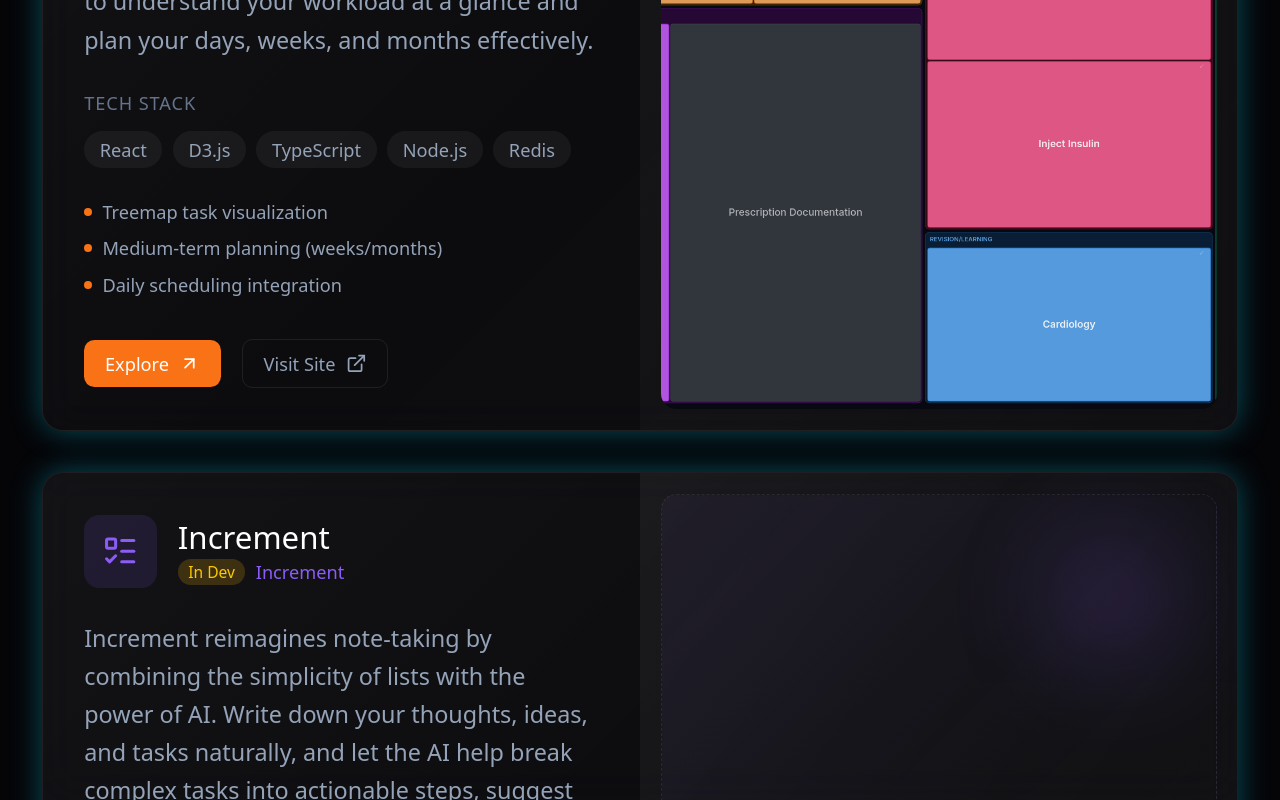
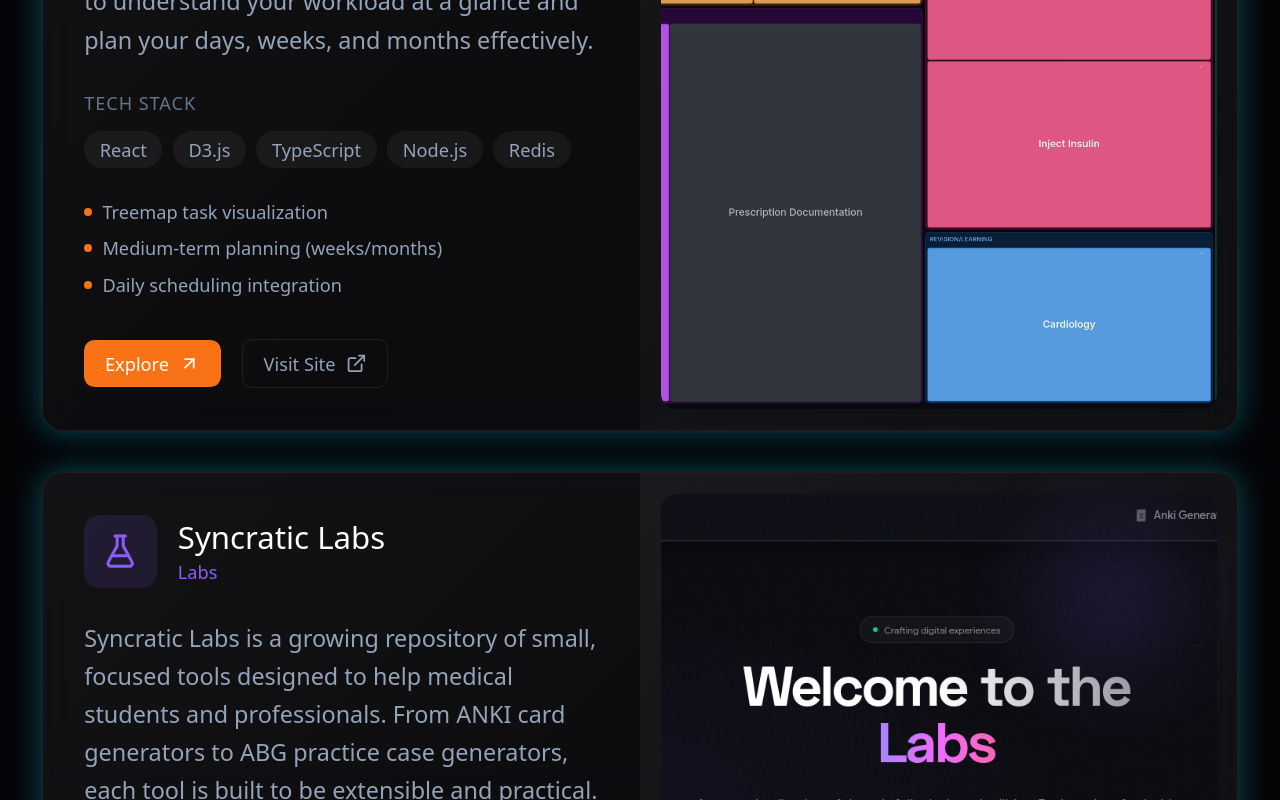
Before and after one commit to Syncrose1/Syncratic.app, a Next.js app: page /projects in a window 1280 px wide. Shown: the part 2000-2800 px from the top of the page. Built offline with nearby package versions, Linux system fonts and the light colour scheme.

Commit message:
Replace Increment with Syncratic Labs

```diff
--- a/app/about/page.tsx
+++ b/app/about/page.tsx
@@ -403,8 +403,8 @@
               },
               {
                 year: "2026",
-                title: "BlockOut & Increment",
-                description: "Launched BlockOut—a WinDirStat-inspired task visualiser. Increment is being rebuilt as a web-first application with AI-powered features.",
+                title: "BlockOut & Syncratic Labs",
+                description: "Launched BlockOut—a WinDirStat-inspired task visualiser. Also created Syncratic Labs, a collection of medical education tools including ANKI generators and ABG practice cases.",
               },
             ].map((milestone, index) => (
               <motion.div
@@ -463,8 +463,8 @@
             },
             {
               year: "2026",
-              title: "BlockOut & Increment",
-              description: "Launched BlockOut in Q1 2026—a WinDirStat-inspired task visualiser. Increment is currently being rebuilt from the ground up as a web-first application with refined architecture and AI-powered features.",
+              title: "BlockOut & Syncratic Labs",
+              description: "Launched BlockOut in Q1 2026—a WinDirStat-inspired task visualiser. Also created Syncratic Labs, an extensible platform of medical education tools including ANKI generators and ABG practice cases.",
             },
           ].map((milestone, index) => (
             <motion.div
--- a/app/page.tsx
+++ b/app/page.tsx
@@ -261,10 +261,10 @@
               href: "/projects/blockout",
             },
             {
-              name: "Increment",
-              description: "List-based note taking tool with integrated AI-based task decomposition",
+              name: "Syncratic Labs",
+              description: "Collection of medical and productivity tools including ANKI generators and ABG practice cases",
               color: "var(--accent-discovery)",
-              href: "/projects/increment",
+              href: "/projects/labs",
             },
           ].map((project, index) => (
             <motion.a
--- a/app/projects/blockout/page.tsx
+++ b/app/projects/blockout/page.tsx
@@ -242,12 +242,12 @@
             transition={{ duration: 0.5, delay: 0.8 }}
           >
             <Link
-              href="/projects/increment"
+              href="/projects/labs"
               className="group flex items-center gap-4 rounded-xl border border-[var(--glass-border)] bg-white/5 p-4 transition-all hover:border-[var(--glass-border-hover)]"
             >
               <div className="text-right">
                 <div className="text-xs text-[var(--text-muted)]">Next</div>
-                <div className="font-medium text-white">Increment</div>
+                <div className="font-medium text-white">Syncratic Labs</div>
               </div>
               <div
                 className="flex h-10 w-10 items-center justify-center rounded-lg"
@@ -256,7 +256,7 @@
                   color: "#8b5cf6",
                 }}
               >
-                <span className="text-lg">I</span>
+                <span className="text-lg">L</span>
               </div>
             </Link>
           </motion.div>
--- a/app/projects/increment/page.tsx
+++ b/app/projects/labs/page.tsx
@@ -5,16 +5,16 @@
 import { PageContainer } from "@/components/layout/PageContainer";
 import { GlassCard } from "@/components/ui/GlassCard";
 import { projects } from "@/lib/data";
-import { ArrowLeft, ExternalLink, CheckCircle, AlertCircle } from "lucide-react";
-import { ListTodo } from "lucide-react";
+import { ArrowLeft, ExternalLink, CheckCircle } from "lucide-react";
+import { FlaskConical } from "lucide-react";
 
 /**
- * Increment Project Detail Page
+ * Syncratic Labs Project Detail Page
  */
 
-export default function IncrementPage() {
-  const project = projects.find((p) => p.id === "increment")!;
-  const Icon = ListTodo;
+export default function LabsPage() {
+  const project = projects.find((p) => p.id === "labs")!;
+  const Icon = FlaskConical;
   const accentColor = "#8b5cf6";
 
   return (
@@ -68,11 +68,6 @@
             </div>
           </div>
 
-          <div className="mb-6 inline-flex items-center gap-2 rounded-full bg-yellow-500/20 px-4 py-2 text-sm text-yellow-400">
-            <AlertCircle className="h-4 w-4" />
-            Currently in Development
-          </div>
-
           <p className="max-w-3xl text-lg leading-relaxed text-[var(--text-secondary)]">
             {project.longDescription}
           </p>
@@ -92,7 +87,7 @@
             className="inline-flex items-center gap-2 rounded-lg px-6 py-3 text-base font-medium text-white transition-all hover:opacity-90"
             style={{ backgroundColor: accentColor }}
           >
-            Learn More
+            Visit Labs
             <ExternalLink className="h-5 w-5" />
           </a>
         </motion.div>
@@ -110,25 +105,11 @@
             glow="subtle"
             border
           >
-            <div
-              className="flex h-full w-full items-center justify-center"
-              style={{
-                background: `linear-gradient(135deg, ${accentColor}15 0%, transparent 50%, ${accentColor}05 100%)`,
-              }}
-            >
-              <div className="text-center">
-                <Icon
-                  className="mx-auto mb-6 h-24 w-24 opacity-20"
-                  style={{ color: accentColor }}
-                />
-                <p className="text-lg text-[var(--text-muted)]">
-                  {project.shortName} Interface Preview
-                </p>
-                <p className="mt-2 text-sm text-[var(--text-muted)] opacity-60">
-                  Coming soon - Currently in development
-                </p>
-              </div>
-            </div>
+            <img
+              src="/Labs.png"
+              alt="Syncratic Labs Screenshot"
+              className="h-full w-full object-cover"
+            />
 
             <motion.div
               className="absolute right-1/4 top-1/4 h-64 w-64 rounded-full opacity-30"
--- a/app/projects/page.tsx
+++ b/app/projects/page.tsx
@@ -214,6 +214,14 @@
                             className="w-full h-full object-cover"
                           />
                         </div>
+                      ) : project.id === "labs" ? (
+                        <div className="absolute inset-4 rounded-xl overflow-hidden">
+                          <img
+                            src="/Labs.png"
+                            alt="Syncratic Labs Screenshot"
+                            className="w-full h-full object-cover"
+                          />
+                        </div>
                       ) : (
                         <div
                           className="absolute inset-4 rounded-xl border border-dashed border-[var(--glass-border)] flex items-center justify-center"
--- a/lib/data.ts
+++ b/lib/data.ts
@@ -147,25 +147,25 @@
     status: "live",
   },
   {
-    id: "increment",
-    title: "Increment",
-    shortName: "Increment",
-    description: "A list-based note-taking tool with integrated AI-powered task decomposition and smart suggestions.",
-    longDescription: "Increment reimagines note-taking by combining the simplicity of lists with the power of AI. Write down your thoughts, ideas, and tasks naturally, and let the AI help break complex tasks into actionable steps, suggest related ideas, and organize your notes intelligently. It's the thinking companion for the modern knowledge worker.",
-    url: "https://increment.syncratic.app",
-    tags: ["Note-taking", "AI", "Productivity", "Lists"],
-    icon: ListTodo,
+    id: "labs",
+    title: "Syncratic Labs",
+    shortName: "Labs",
+    description: "An extensible collection of medical and productivity tools including ANKI generators, ABG practice cases, and more.",
+    longDescription: "Syncratic Labs is a growing repository of small, focused tools designed to help medical students and professionals. From ANKI card generators to ABG practice case generators, each tool is built to be extensible and practical. The platform is designed to continuously expand with new utilities as needs arise.",
+    url: "https://labs.syncratic.app",
+    tags: ["Medical Tools", "ANKI", "Education", "Productivity", "ABG"],
+    icon: FlaskConical,
     accentColor: "#8b5cf6",
     features: [
-      "List-based note organization",
-      "AI task decomposition",
-      "Smart suggestions",
-      "Idea clustering",
-      "Natural language input",
-      "Cross-device sync",
+      "ANKI card generator",
+      "ABG practice case generator",
+      "Extensible tool architecture",
+      "Medical education focused",
+      "Continuously expanding",
+      "Free to use",
     ],
-    techStack: ["React", "OpenAI API", "TypeScript", "MongoDB", "Next.js"],
-    status: "development",
+    techStack: ["React", "TypeScript", "Next.js", "Tailwind CSS"],
+    status: "live",
   },
 ];
 
```
Also changed, not shown: public/Labs.png (added), 75 other files (tests, documents, lock files or other folders).
